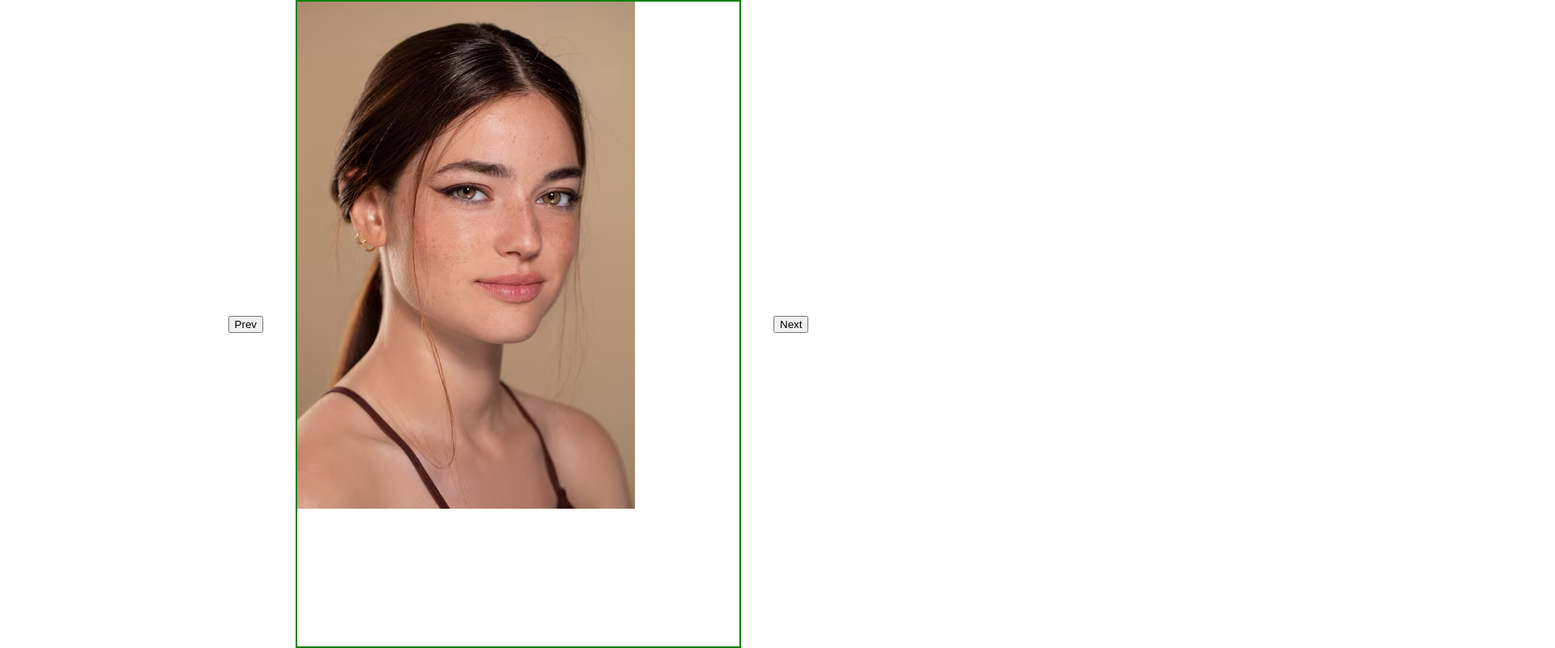
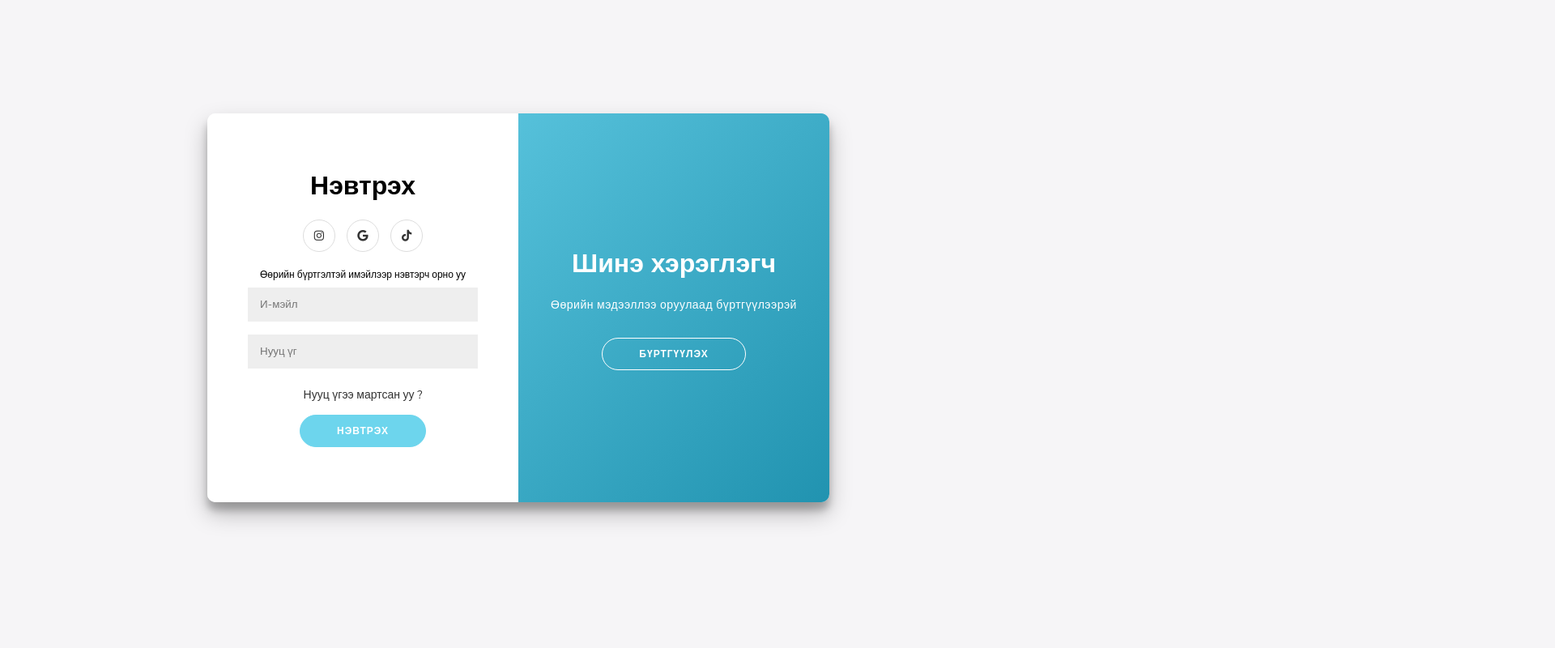
Before and after one commit to rdnprotocol/javatest, a plain HTML site: page index.html in a window 1280 px wide. Shown: the top 800 px of the page at 81% size, 1920 px wide, since content can reach past the window. Drawn offline with nearby package versions, Linux system fonts and the light colour scheme.

Commit message:
login form to index.html

```diff
--- a/index.html
+++ b/index.html
@@ -3,121 +3,64 @@
   <head>
     <meta charset="UTF-8" />
     <meta name="viewport" content="width=device-width, initial-scale=1.0" />
-    <link rel="stylesheet" href="/style.css" />
-
-    <title>Document</title>
+    <link rel="stylesheet" href="login.css" />
+    <link
+      rel="stylesheet"
+      href="https://cdnjs.cloudflare.com/ajax/libs/font-awesome/6.5.1/css/all.min.css"
+      integrity="sha512-DTOQO9RWCH3ppGqcWaEA1BIZOC6xxalwEsw9c2QQeAIftl+Vegovlnee1c9QX4TctnWMn13TZye+giMm8e2LwA=="
+      crossorigin="anonymous"
+      referrerpolicy="no-referrer"
+    />
+    <title>login</title>
   </head>
   <body>
-    <!-- <div class="landing">
-      <div class="navbar">
-        <div class="brandne">BrandName</div>
-        <div class="menus">
-          <div>home</div>
-          <div>product</div>
-          <div>Pricing</div>
-          <div>Contact</div>
-        </div>
-        <div
-          class="login"
-          style="
-            display: flex;
-            align-items: center;
-            justify-content: space-around;
-            column-gap: 40px;
-          "
-        >
-          <div class="loginSelect">Login</div>
-          <div
-            class="btnSignUp"
-            style="
-              background-color: #23a6f0;
-              font-weight: 700;
-              padding: 15px 40px;
-              border-radius: 2px;
-            "
-          >
-            JOIN US
+    <div class="container" id="container">
+      <div class="form-container sign-up-container">
+        <form>
+          <h1>Бүртгүүлэх</h1>
+          <div class="social-container">
+            <a href="#" class="social"><i class="fab fa-instagram"></i></a>
+            <a href="#" class="social"><i class="fab fa-google"></i></a>
+            <a href="#" class="social"><i class="fab fa-tiktok"></i></a>
+          </div>
+          <span> Та өөрийн и-мэйлээр ээ бүртүүлнэ үү</span>
+          <input type="text" placeholder="Хэрэглэгчийн нэр" />
+          <input type="email" placeholder="И-мэйл" />
+          <input type="password" placeholder="Нууц үг" />
+          <input type="password" placeholder="Дахин хийнэ үү" />
+          <button onclick="return false;">Бүртгүүлэх</button>
+        </form>
+      </div>
+      <div class="form-container sign-in-container">
+        <form>
+          <h1>Нэвтрэх</h1>
+          <div class="social-container">
+            <a href="#" class="social"><i class="fab fa-instagram"></i></a>
+            <a href="#" class="social"><i class="fab fa-google"></i></a>
+            <a href="#" class="social"><i class="fab fa-tiktok"></i></a>
+          </div>
+          <span>Өөрийн бүртгэлтэй имэйлээр нэвтэрч орно уу</span>
+          <input type="email" placeholder="И-мэйл" />
+          <input type="password" placeholder="Нууц үг" />
+          <a href="#">Нууц үгээ мартсан уу ?</a>
+          <button onclick="return false;">Нэвтрэх</button>
+        </form>
+      </div>
+      <div class="overlay-container">
+        <div class="overlay">
+          <div class="overlay-panel overlay-left">
+            <h1>Тавтай морил</h1>
+            <p>Нэвтрэх мэдээллээ оруулаарай</p>
+            <button class="ghost" id="signIn">Нэвтрэх</button>
+          </div>
+          <div class="overlay-panel overlay-right">
+            <h1>Шинэ хэрэглэгч</h1>
+            <p>Өөрийн мэдээллээ оруулаад бүртгүүлээрэй</p>
+            <button class="ghost" id="signUp">Бүртгүүлэх</button>
           </div>
         </div>
       </div>
-      <div class="landing-content">
-        <div class="content">
-          <div class="Welcome">Welcome</div>
-          <div class="best">
-            Best Learning <br />
-            Opportunities
-          </div>
-          <div class="p">
-            We know how large objects will act, <br />
-            but things on a small scale
-          </div>
-          <div class="btn-more">
-            <div class="Get">Get Queto Now</div>
-            <div class="Learnmore">Learn more</div>
-          </div>
-        </div>
-        <div class="images" style="border: solid 1px red; height: ">
-          <img src="/images/Rectangle 1.png" alt="" />
-        </div>
-      </div>
-    </div> -->
-    <!-- <div
-      style="
-        display: flex;
-        justify-content: center;
-        align-items: center;
-        height: 100vh;
-        flex-direction: column;
-      "
-    >
-      <div
-        class="black-box"
-        style="
-          background-color: black;
-          border-radius: 2px;
-          height: 200px;
-          width: 200px;
-          color: white;
-          display: flex;
-          justify-content: center;
-          align-items: center;
-        "
-      >
-        0
-      </div>
-      <div class="btn">
-        <button id="plus-btn">plus 1</button>
-        <button id="min-btn">min 1</button>
-      </div>
-    </div> -->
-    <!-- <div class="container">
-      <div class="box-container">
-        <div class="box"></div>
-        <div class="box"></div>
-        <div class="box"></div>
-        <div class="box"></div>
-        <div class="box"></div>
-        <div class="box"></div>
-        <div class="box"></div>
-        <div class="box"></div>
-        <div class="box"></div>
-      </div>
-      <button class="button">RESTART</button>
-    </div> -->
-    <div class="img-container">
-      <button class="prev" onclick="previousSlide()">Prev</button>
-      <div class="images">
-        <div class="img">
-          <div><img src="/images/img1.jpeg" alt="" /></div>
-          <div><img src="/images/img2.jpeg" alt="" /></div>
-          <div><img src="/images/img3.jpeg" alt="" /></div>
-          <div><img src="/images/img4.jpeg" alt="" /></div>
-        </div>
-      </div>
-
-      <button class="next" onclick="nextSlide()">Next</button>
     </div>
-
-    <script src="/index.js"></script>
+    <script src="/login.js"></script>
   </body>
 </html>
--- /dev/null
+++ b/login.js
@@ -0,0 +1,11 @@
+const signUpButton = document.getElementById("signUp");
+const signInButton = document.getElementById("signIn");
+const container = document.getElementById("container");
+
+signUpButton.addEventListener("click", () => {
+  container.classList.add("right-panel-active");
+});
+
+signInButton.addEventListener("click", () => {
+  container.classList.remove("right-panel-active");
+});
```
Also changed, not shown: login.html (+1 -65 lines).
